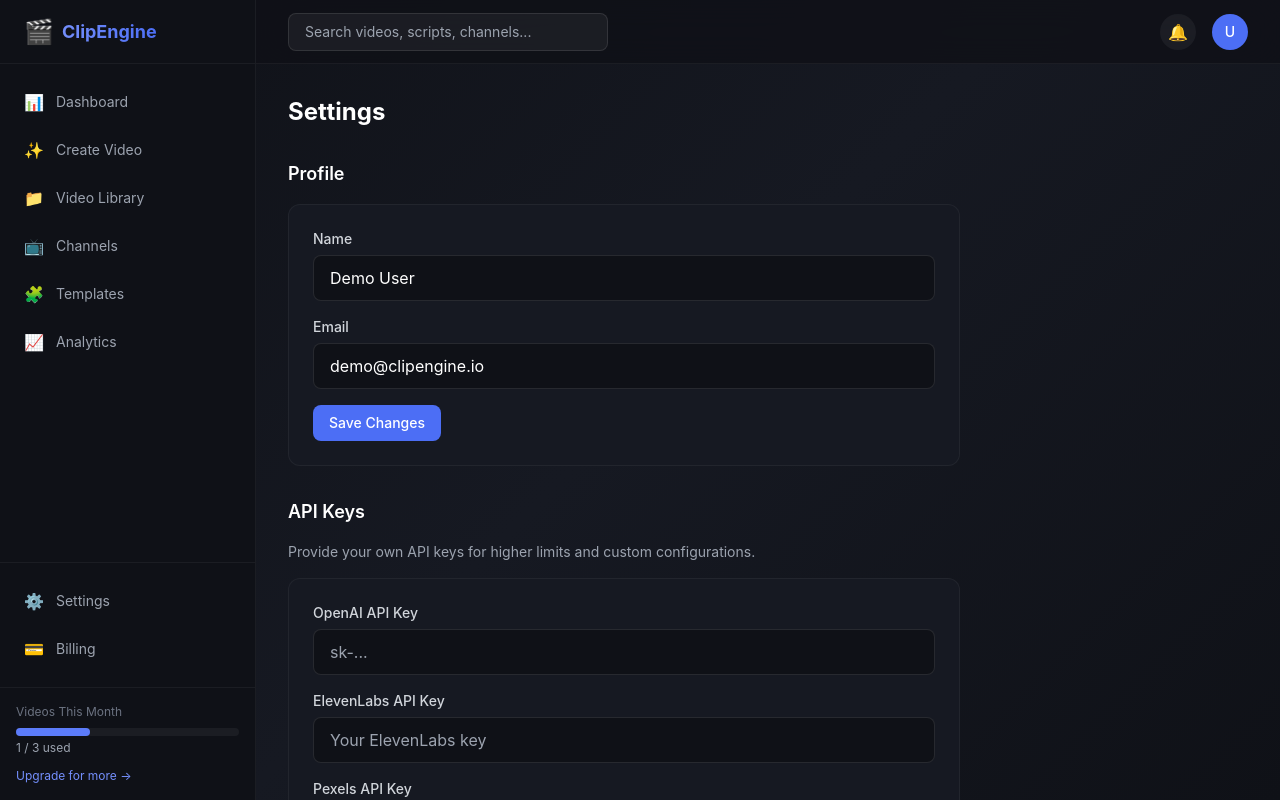
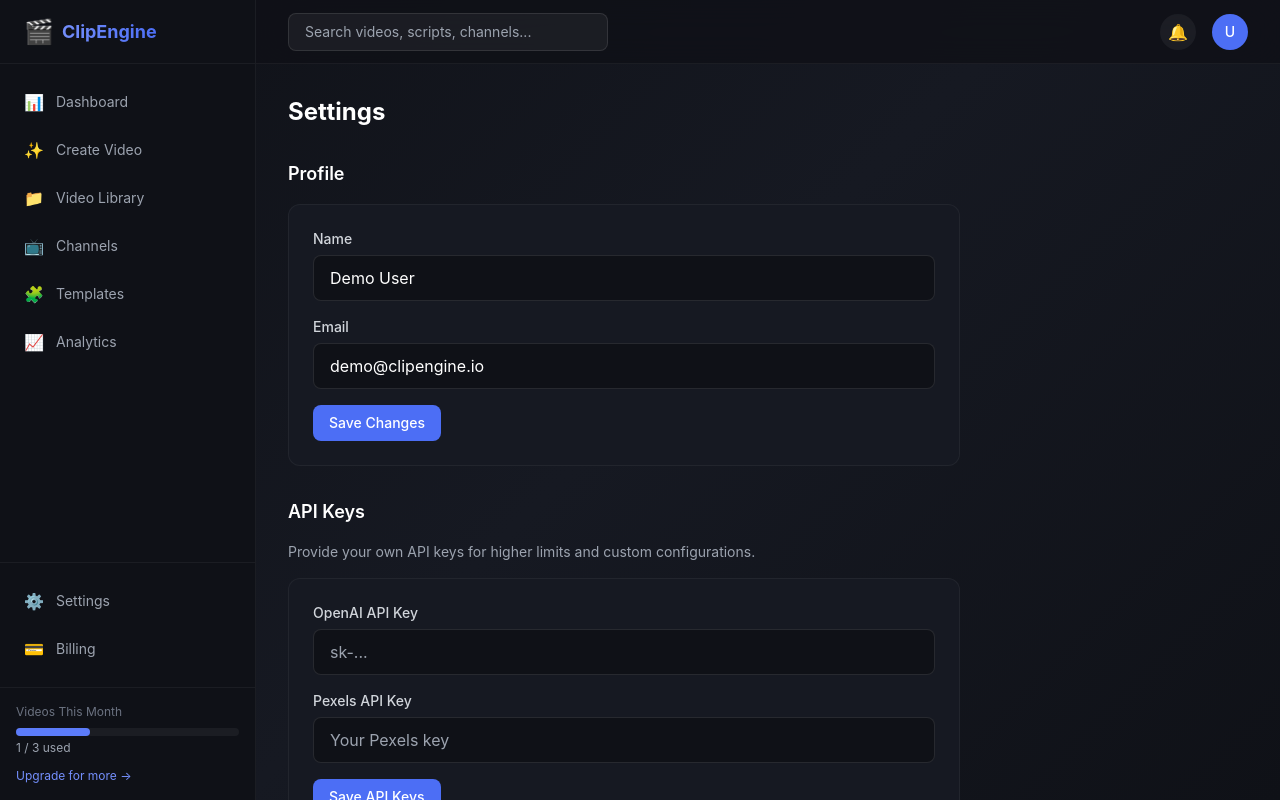
Before and after one commit to bhavyahimself/video_pipeline, a Next.js app in the folder frontend/: page /settings in a window 1280 px wide. Built offline with nearby package versions, Linux system fonts and the light colour scheme.

Commit message:
Update page.tsx

```diff
--- a/frontend/src/app/(dashboard)/settings/page.tsx
+++ b/frontend/src/app/(dashboard)/settings/page.tsx
@@ -46,7 +46,6 @@ export default function SettingsPage() {
         <div className="bg-surface-raised border border-white/5 rounded-xl p-6 space-y-4">
           {[
             { label: "OpenAI API Key", placeholder: "sk-..." },
-            { label: "ElevenLabs API Key", placeholder: "Your ElevenLabs key" },
             { label: "Pexels API Key", placeholder: "Your Pexels key" },
           ].map((key) => (
             <div key={key.label}>
```
